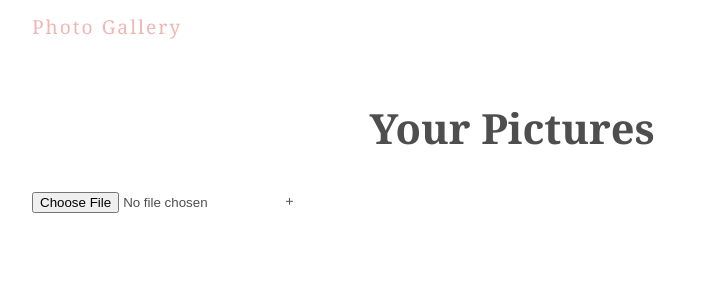
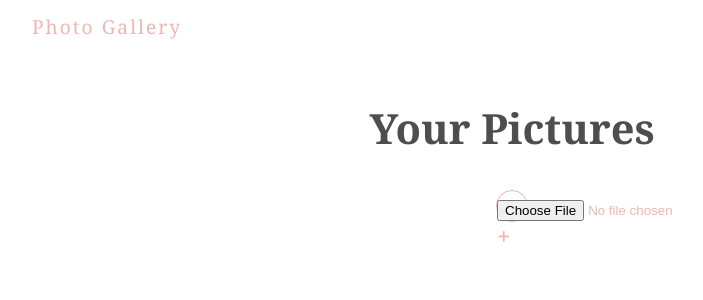
Before and after one commit to Nahidjc/photo_gallery-react, a React (Create React App) app: page / in a window 1280 px wide. Shown: the top 300 px of the page, without its empty margins (128-831 px from the left). Built offline with nearby package versions, Linux system fonts and the light colour scheme.

Commit message:
progress bar

```diff
--- a/src/comps/ProgressBar.js
+++ b/src/comps/ProgressBar.js
@@ -1,11 +1,16 @@
-import React from 'react';
+import React, { useEffect } from 'react';
 import useStorage from '../hooks/useStorage'
 
 const ProgressBar = ({ file, setFile }) => {
     const { url, progress } = useStorage(file);
-    console.log(progress, url);
+    useEffect(() => {
+        if (url) {
+            setFile(null);
+        }
+
+    }, [url, setFile])
     return (
-        <div className="progress-bar">
+        <div className="progress-bar" style={{ width: progress + '%' }}>
             progress
         </div>
     );
--- a/src/comps/UploadForm.js
+++ b/src/comps/UploadForm.js
@@ -18,7 +18,7 @@ const UploadForm = () => {
     return (
         <div>
             <form action="">
-                <label>
+                <label >
 
                     <input type="file" onChange={handleUpload} />
                     <span>+</span>
--- a/src/index.css
+++ b/src/index.css
@@ -29,3 +29,34 @@ body {
   margin-top: 60px;
   font-size: 2.6rem;
 }
+label {
+  display: block;
+  width: 30px;
+  height: 30px;
+  border: 1px solid var(--primary);
+  border-radius: 50%;
+  margin: 10px auto;
+  line-height: 30px;
+  color: var(--primary);
+  font-weight: bold;
+  font-size: 24px;
+}
+label:hover {
+  background: var(--primary);
+  color: white;
+}
+.output {
+  height: 30px;
+  font-size: 0.8rem;
+}
+.error {
+  color: var(--primary);
+}
+.hide {
+  overflow: hidden;
+}
+.progress-bar {
+  height: 5px;
+  background: var(--primary);
+  margin-top: 20px;
+}
```
